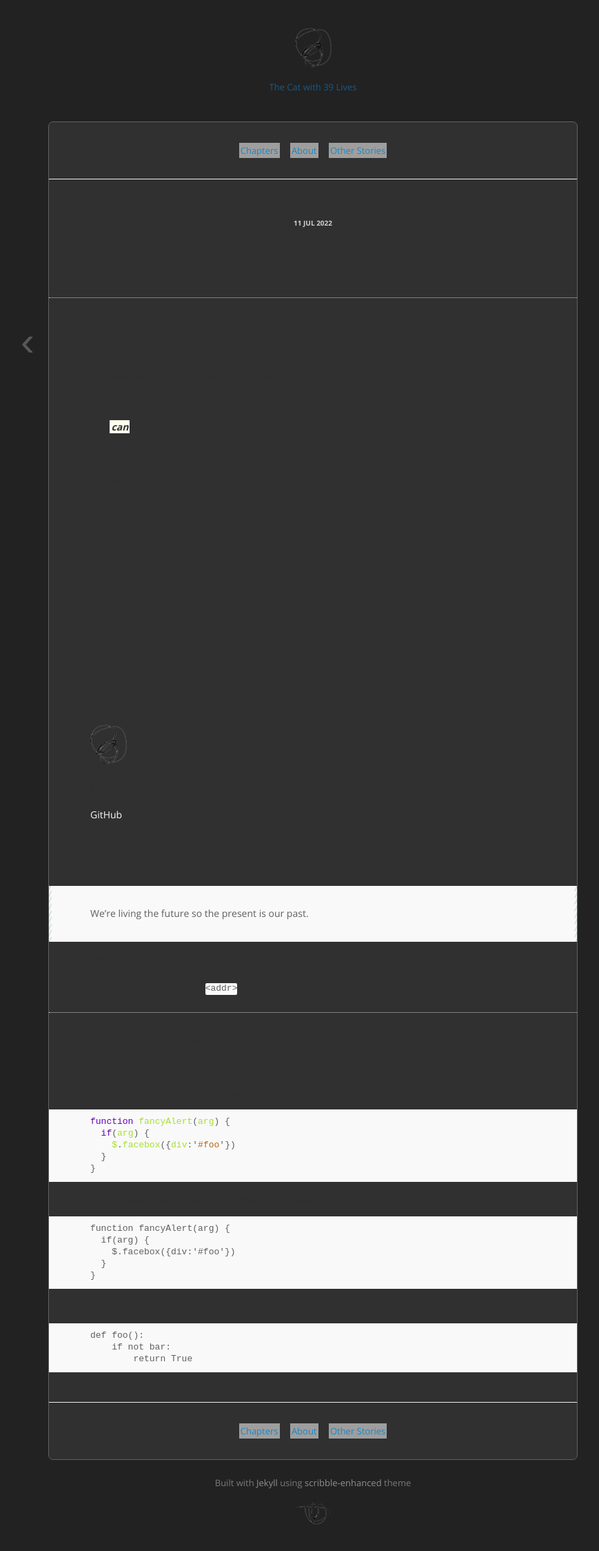
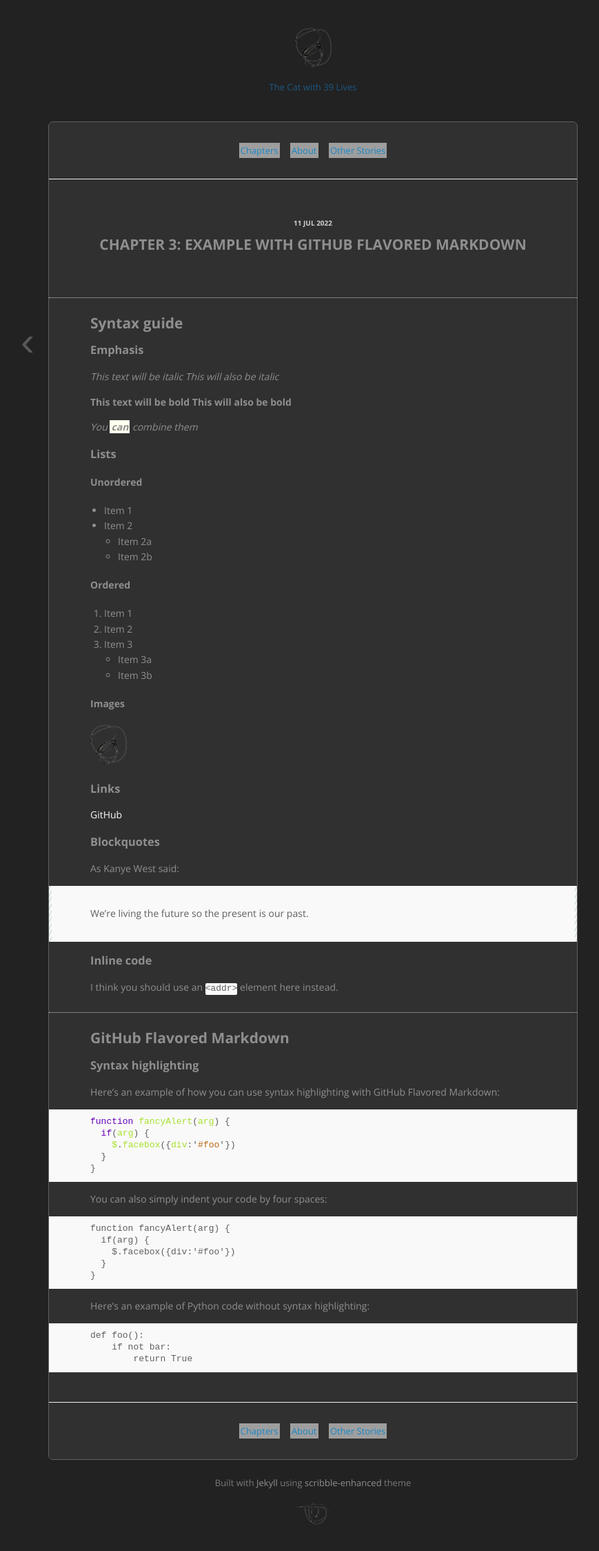
Before and after one commit to mehkanik/C39, a Jekyll site: the page built from _posts/2022-07-11-chapter-three.md, in a window 1280 px wide. Shown: the whole page at 69% size, without its empty margins (186-1055 px from the left). Built offline with Jekyll 4.4.1, drawn with Linux system fonts in a browser that asks for light colours; grey boxes are pictures that could not be loaded.

Commit message:
woopsie forgot to change the text color

```diff
--- a/stylesheets/style.css
+++ b/stylesheets/style.css
@@ -8,7 +8,7 @@ html, body {
 
 body {
     background: #222222;
-    color: #303030;
+    color: #8f8f8f;
     font-family: 'Open Sans', sans-serif;
     font-weight: 400;
     font-size: 13px;
```
